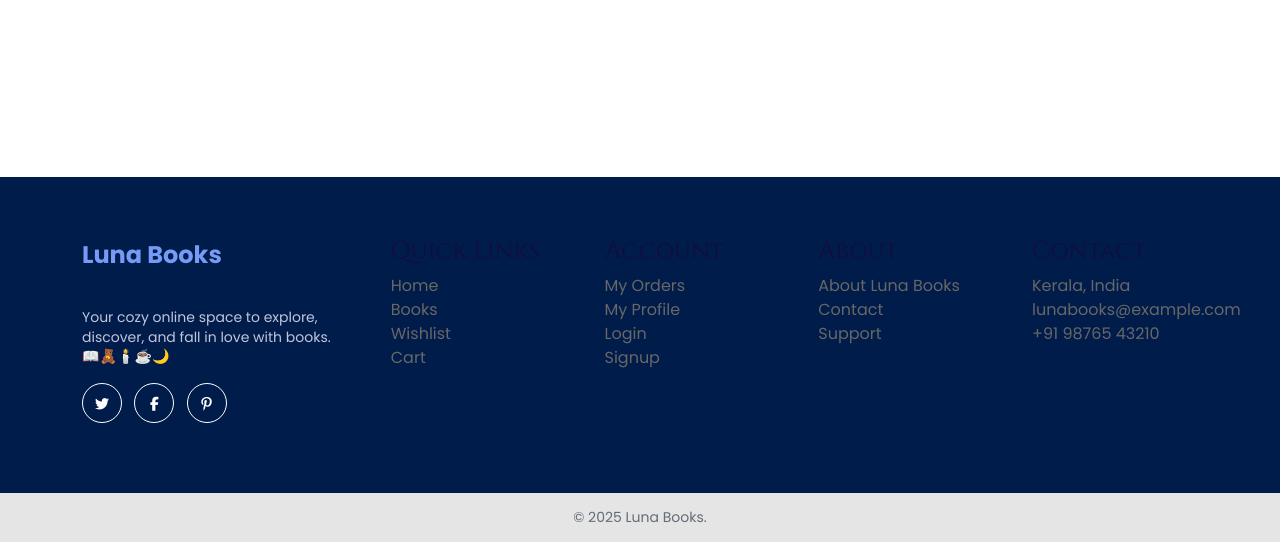
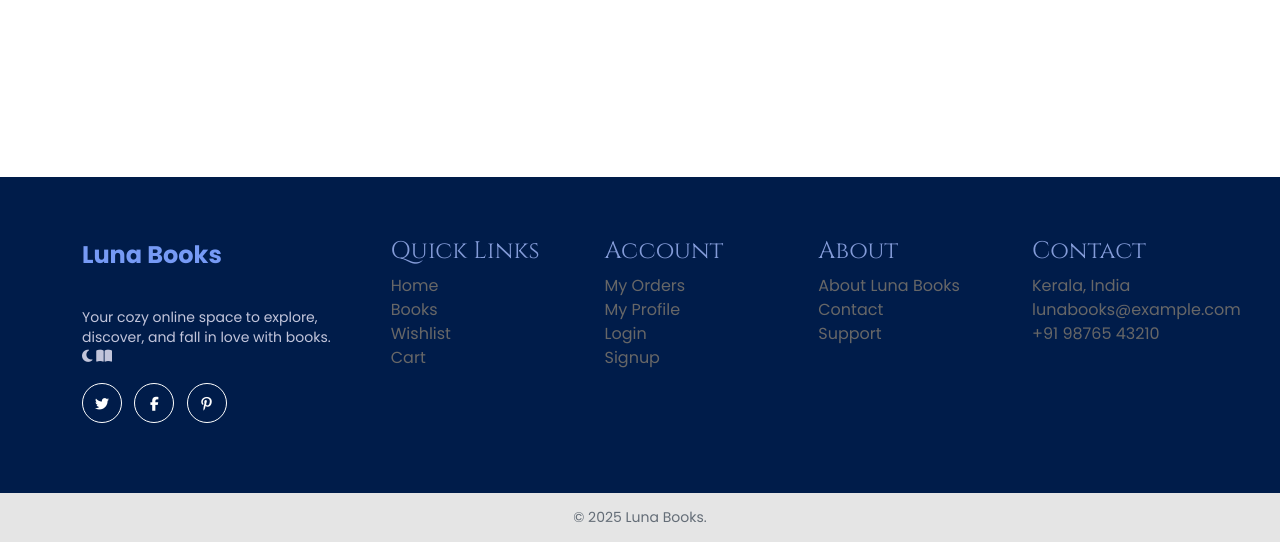
Before and after one commit to anunanda-s20/Book-mini-project, a Django app: template templates/book_app/cart.html in a window 1280 px wide. Shown: the part 527-1069 px from the top of the page. Run offline with Django 3.2, Linux system fonts and the light colour scheme; the template is opened without the code that fills it, so the values that code supplies are empty.

Commit message:
ui polish: updated footer icons and heading colors

```diff
--- a/templates/base.html
+++ b/templates/base.html
@@ -133,6 +133,11 @@ h2.text-center.fw-bold {
         .footer-tittle ul li a {color: #d1d1d1;}
         .footer-tittle ul li a:hover {color: #769af5;}
         .footer-bottom-area { background: #e5e5e5; padding: 15px 0; font-size: 14px; }
+
+        .footer-area .single-footer-caption h4 {
+        color: #839bd8 !important;
+    }
+
     </style>
 </head>
 
@@ -234,7 +239,11 @@ h2.text-center.fw-bold {
                         </a>
                     </div>
                     <div class="footer-tittle">
-                        <p>Your cozy online space to explore, discover, and fall in love with books. 📖🧸🕯️☕🌙</p>
+                        <p>
+                        Your cozy online space to explore, discover, and fall in love with books.
+                        <i class="fas fa-moon"></i>
+                        <i class="fas fa-book-open"></i>
+                        </p>
                         <div class="footer-social mt-3">
                             <a href="#"><i class="fab fa-twitter"></i></a>
                             <a href="#"><i class="fab fa-facebook-f"></i></a>
```
